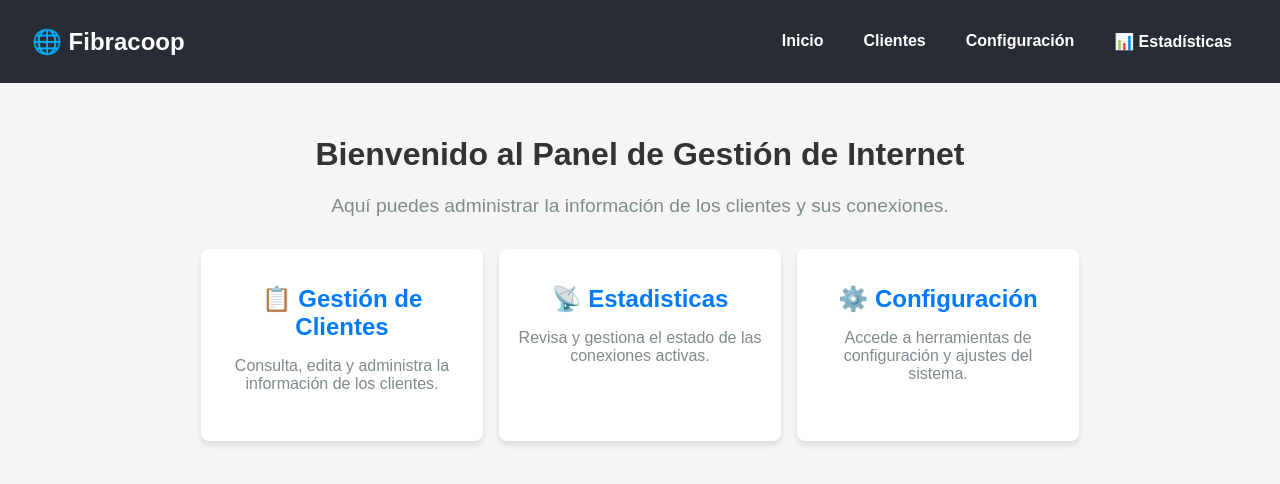
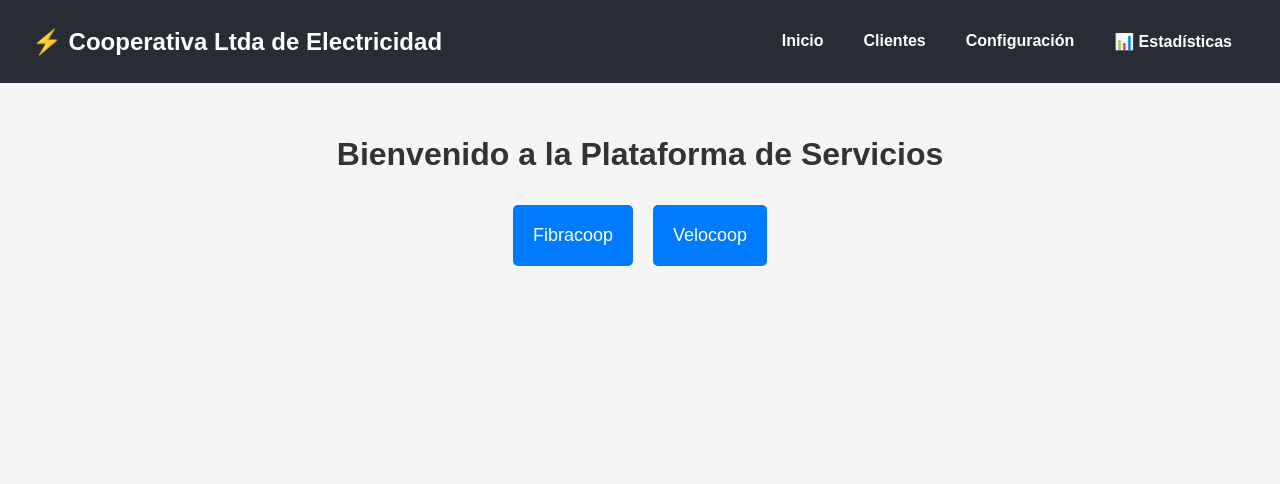
Before and after one commit to Juaanx7/LaCoope, a React (Vite) app: page / in a window 1280 px wide. Shown: the top 484 px of the page. Built offline with nearby package versions, Linux system fonts and the light colour scheme.

Commit message:
Correccion en rutas

```diff
--- a/src/App.jsx
+++ b/src/App.jsx
@@ -1,5 +1,6 @@
 import { BrowserRouter as Router, Routes, Route } from "react-router-dom";
 import Home from "./pages/Home";
+import HomeFibracoop from "./pages/HomeFibracoop";
 import Clientes from "./pages/Clientes";
 import Navbar from "./components/Navbar";
 import "./styles/main.scss";
@@ -11,10 +12,15 @@ function App() {
     <Router>
       <Navbar />
       <Routes>
+        {/*Seccion Fibracoop*/}
         <Route path="/" element={<Home />} />
-        <Route path="/clientes" element={<Clientes />} />
-        <Route path="/configuracion" element={<Configuracion />} />
-        <Route path="/estadisticas" element={<Estadisticas />} />
+        <Route path="/fibracoop" element={<HomeFibracoop />} />
+        <Route path="/fibracoop/clientes" element={<Clientes />} />
+        <Route path="/fibracoop/estadisticas" element={<Estadisticas />} />
+
+        {/*Seccion Velocoop*/}
+        {/* <Route path="/velocoop" element={<HomeVelocoop />} /> */}
+        {/* <Route path="/velocoop/clientes" element={<ClientesVelocoop />} /> */}
       </Routes>
     </Router>
   );
--- a/src/components/Navbar.jsx
+++ b/src/components/Navbar.jsx
@@ -1,16 +1,19 @@
-import { Link } from "react-router-dom";
 import "../styles/Navbar.scss";
-import { NavLink } from "react-router-dom";
+import { NavLink, Link } from "react-router-dom";
 
 function Navbar() {
   return (
     <nav className="navbar">
-      <div className="navbar-logo">🌐 Fibracoop</div>
+      <div className="navbar-logo">
+        <Link to="/" className="navbar-title">
+          ⚡ Cooperativa Ltda de Electricidad
+        </Link>
+      </div>
       <ul className="navbar-links">
-        <li><Link to="/">Inicio</Link></li>
-        <li><Link to="/clientes">Clientes</Link></li>
-        <li><Link to="/configuracion">Configuración</Link></li>
-        <li><Link to="/estadisticas">📊 Estadísticas</Link></li>
+        <li><NavLink to="/fibracoop">Inicio</NavLink></li>
+        <li><NavLink to="/fibracoop/clientes">Clientes</NavLink></li>
+        <li><NavLink to="/fibracoop/configuracion">Configuración</NavLink></li>
+        <li><NavLink to="/fibracoop/estadisticas">📊 Estadísticas</NavLink></li>
       </ul>
     </nav>
   );
--- a/src/pages/Home.jsx
+++ b/src/pages/Home.jsx
@@ -1,26 +1,15 @@
+import { useNavigate } from "react-router-dom";
 import "../styles/Home.scss";
 
 function Home() {
+  const navigate = useNavigate();
+
   return (
     <div className="home-container">
-      <h1>Bienvenido al Panel de Gestión de Internet</h1>
-      <p>Aquí puedes administrar la información de los clientes y sus conexiones.</p>
-
-      <div className="home-sections">
-        <a href="/clientes" className="card">
-          <h2>📋 Gestión de Clientes</h2>
-          <p>Consulta, edita y administra la información de los clientes.</p>
-        </a>
-
-        <a href="/estadisticas" className="card">
-          <h2>📡 Estadisticas</h2>
-          <p>Revisa y gestiona el estado de las conexiones activas.</p>
-        </a>
-
-        <a href="/configuracion" className="card">
-          <h2>⚙️ Configuración</h2>
-          <p>Accede a herramientas de configuración y ajustes del sistema.</p>
-        </a>
+      <h1>Bienvenido a la Plataforma de Servicios</h1>
+      <div className="home-options">
+        <button onClick={() => navigate("/fibracoop")}>Fibracoop</button>
+        <button onClick={() => navigate("/velocoop")}>Velocoop</button>
       </div>
     </div>
   );
--- /dev/null
+++ b/src/pages/HomeFibracoop.jsx
@@ -0,0 +1,30 @@
+import "../styles/Home.scss";
+import { Link } from "react-router-dom";
+
+function HomeFibracoop() {
+  return (
+    <div className="home-container">
+      <h1>Bienvenido al Panel de Gestión de Internet</h1>
+      <p>Aquí puedes administrar la información de los clientes y sus conexiones.</p>
+
+      <div className="home-sections">
+        <Link to="/fibracoop/clientes" className="card">
+          <h2>📋 Gestión de Clientes</h2>
+          <p>Consulta, edita y administra la información de los clientes.</p>
+        </Link>
+
+        <Link to="/fibracoop/estadisticas" className="card">
+          <h2>📡 Estadísticas</h2>
+          <p>Revisa y gestiona el estado de las conexiones activas.</p>
+        </Link>
+
+        <Link to="/fibracoop/configuracion" className="card">
+          <h2>⚙️ Configuración</h2>
+          <p>Accede a herramientas de configuración y ajustes del sistema.</p>
+        </Link>
+      </div>
+    </div>
+  );
+}
+
+export default HomeFibracoop;
--- a/src/styles/Home.scss
+++ b/src/styles/Home.scss
@@ -13,6 +13,14 @@
       margin-bottom: 2rem;
     }
   }
+
+  .home-options button {
+    margin: 10px;
+    padding: 20px;
+    font-size: 18px;
+    cursor: pointer;
+  }
+
 
   .home-sections {
     display: flex;
```
